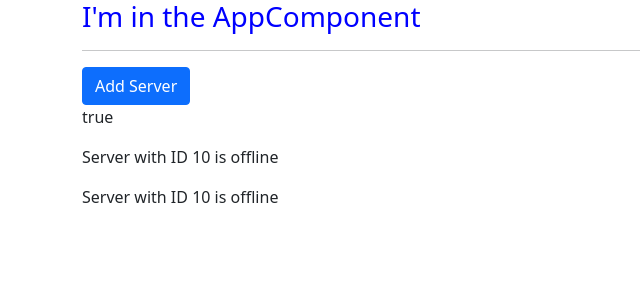
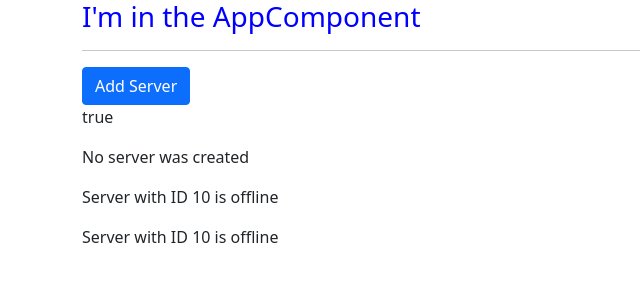
Before and after one commit to Saravana-Angular/angular-my-first-app, an Angular app: page / in a window 1280 px wide. Shown: the top 300 px of the page, without its empty margins (0-640 px from the left). Built offline with nearby package versions, Linux system fonts and the light colour scheme.

Commit message:
event binding implemented

```diff
--- a/src/app/servers/servers.component.html
+++ b/src/app/servers/servers.component.html
@@ -1,5 +1,6 @@
-<button class='btn btn-primary' [disabled]="!allowNewServer">Add Server</button>
+<button class='btn btn-primary' [disabled]="!allowNewServer" (click)="onCreateServer()">Add Server</button>
 <!-- <p>{{allowNewServer}}</p> -->
 <p [innerText]="allowNewServer"></p>
+<p>{{serverCreationStatus}}</p>
 <app-server></app-server>
 <app-server></app-server>
--- a/src/app/servers/servers.component.ts
+++ b/src/app/servers/servers.component.ts
@@ -10,6 +10,7 @@ import { Component, OnInit } from '@angular/core';
 })
 export class ServersComponent implements OnInit {
   allowNewServer = false;
+  serverCreationStatus = 'No server was created';
 
   constructor() {
     setTimeout(() => {
@@ -18,4 +19,8 @@ export class ServersComponent implements OnInit {
   }
 
   ngOnInit(): void {}
+
+  onCreateServer() {
+    this.serverCreationStatus = 'Server was created';
+  }
 }
```
